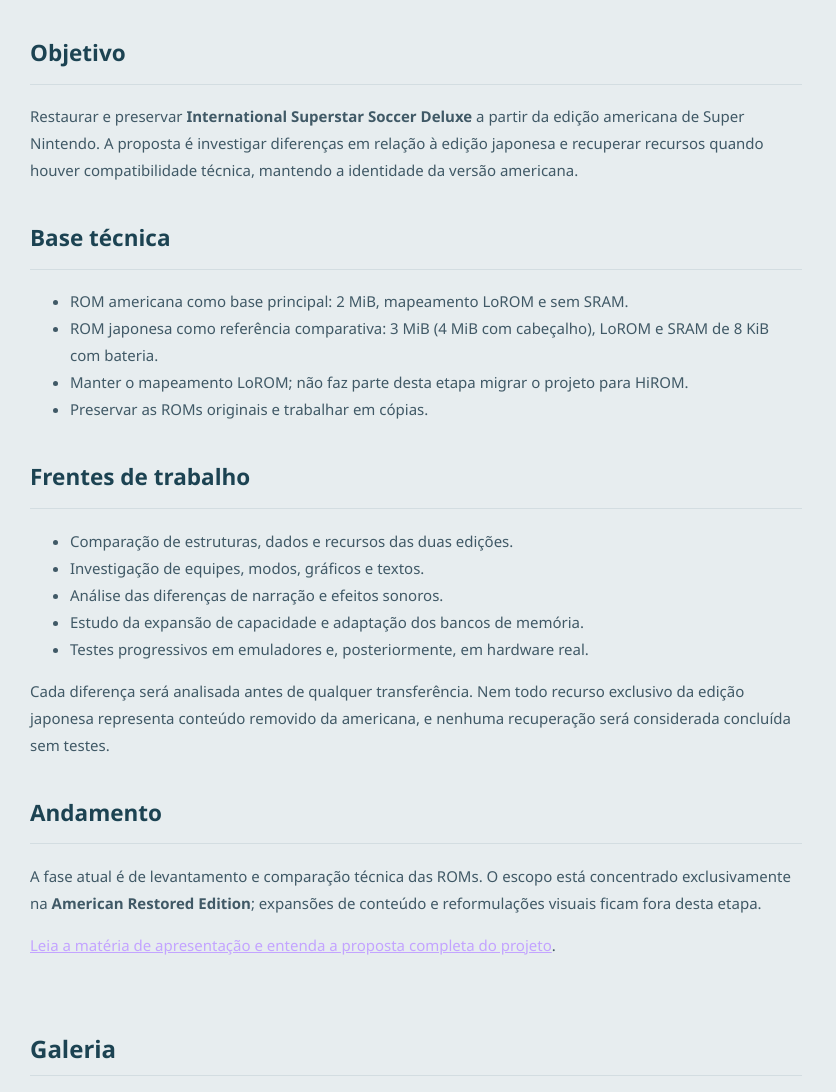
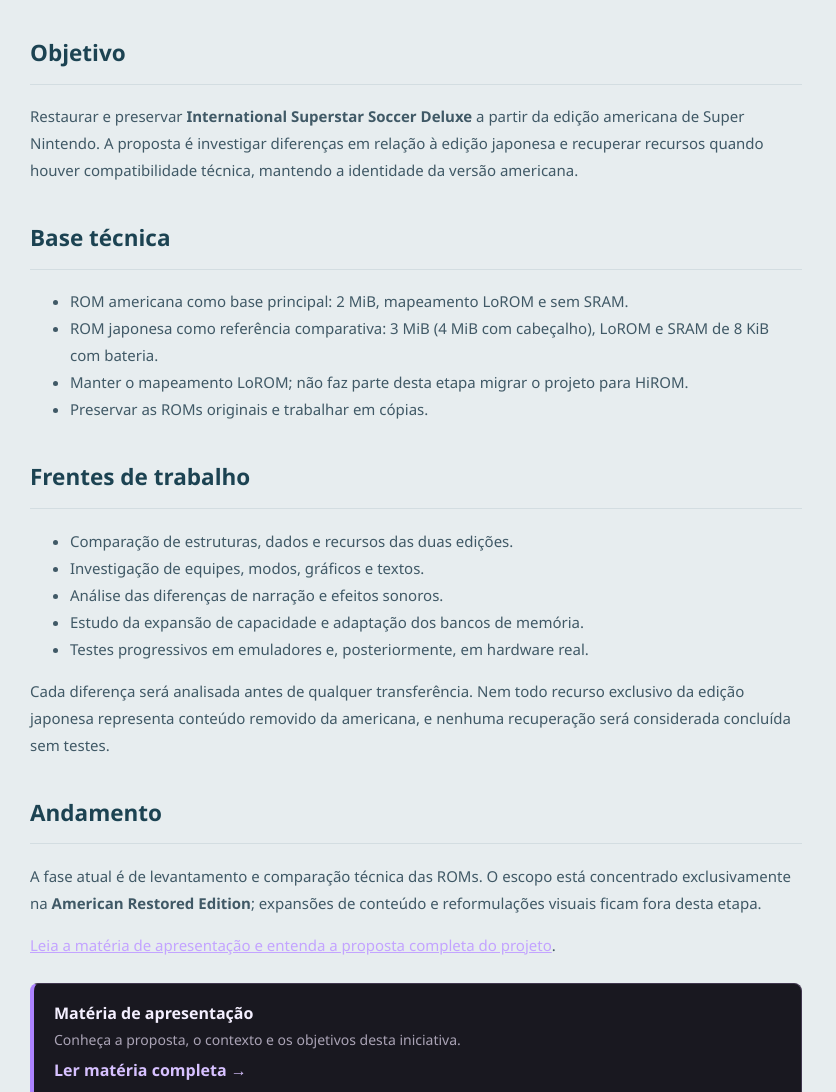
Before and after one commit to TemplarioK1/covil-secreto, a Jekyll site: the page built from _projetos/iss-deluxe-american-restored-edition.md, in a window 1280 px wide, cut to the strip 760-1852 px from the top of the page. Shown: the whole strip, without its empty margins (0-836 px from the left). Built offline with Jekyll 4.4.1, drawn with Linux system fonts in a browser that asks for light colours.

Commit message:
Adiciona ligação da página do projeto para a matéria

```diff
--- a/_layouts/projeto.html
+++ b/_layouts/projeto.html
@@ -27,7 +27,7 @@ main{max-width:950px;margin:55px auto;padding:0 22px 70px}
 h1{font-size:clamp(32px,6vw,52px);margin:25px 0 15px}
 .meta{display:flex;gap:9px;flex-wrap:wrap;margin:20px 0}
 .tag{background:#30233f;color:#d7c1ff;padding:8px 12px;border-radius:6px;font-size:13px}
-.description{color:#c1b9cd;line-height:1.8;font-size:16px}
+.description{color:#c1b9cd;line-height:1.8;font-size:16px}.related-post{margin-top:24px;padding:18px 20px;background:#191820;border:1px solid #40364e;border-left:4px solid #ad83ff;border-radius:8px}.related-post strong{color:#f4efff}.related-post p{margin:6px 0 10px;color:#aaa3b5;font-size:14px}.related-post a{color:#d7c1ff;font-weight:700;text-decoration:none}.related-post a:hover{color:#fff;text-decoration:underline}
 h2{margin-top:45px;border-bottom:1px solid #302a3a;padding-bottom:12px}
 .gallery{display:grid;grid-template-columns:repeat(2,minmax(0,1fr));gap:16px}
 .gallery img{display:block;width:100%;aspect-ratio:16/9;object-fit:contain;background:#191820;border:1px solid #302a3a;border-radius:10px;cursor:zoom-in;transition:transform .2s ease}.gallery img:hover{transform:scale(1.015)}
@@ -175,7 +175,7 @@ footer{background:#102d3b;border-top:4px solid #087f89;color:#b9cbd2}
 {% if page.version %}<span class="tag">Versão {{ page.version | escape }}</span>{% endif %}
 </div>
 
-{% if content != "" %}<section class="description">{{ content }}</section>{% endif %}
+{% if content != "" %}<section class="description">{{ content }}</section>{% endif %}{% if page.related_post %}<div class="related-post"><strong>Matéria de apresentação</strong><p>Conheça a proposta, o contexto e os objetivos desta iniciativa.</p><a href="{{ page.related_post | relative_url }}">Ler matéria completa →</a></div>{% endif %}
 
 </section>
 <aside class="project-sidebar">
```
